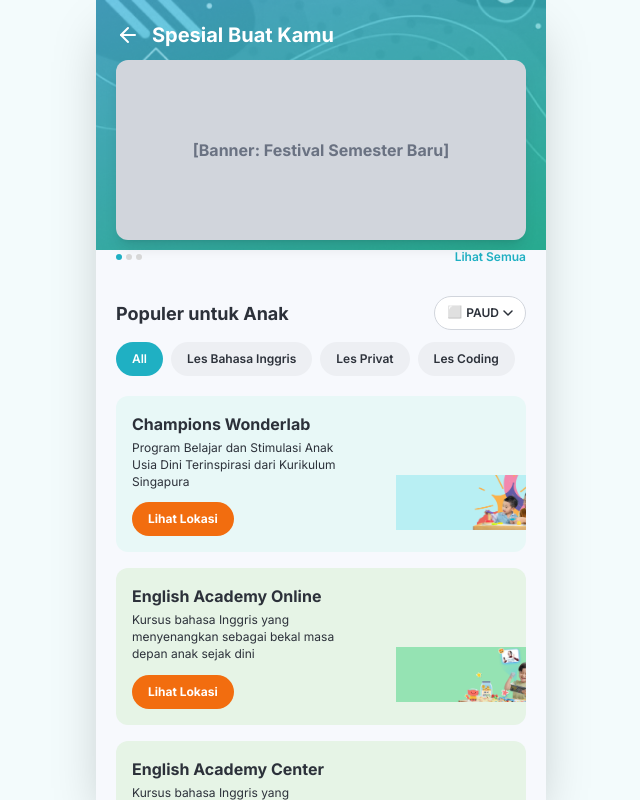
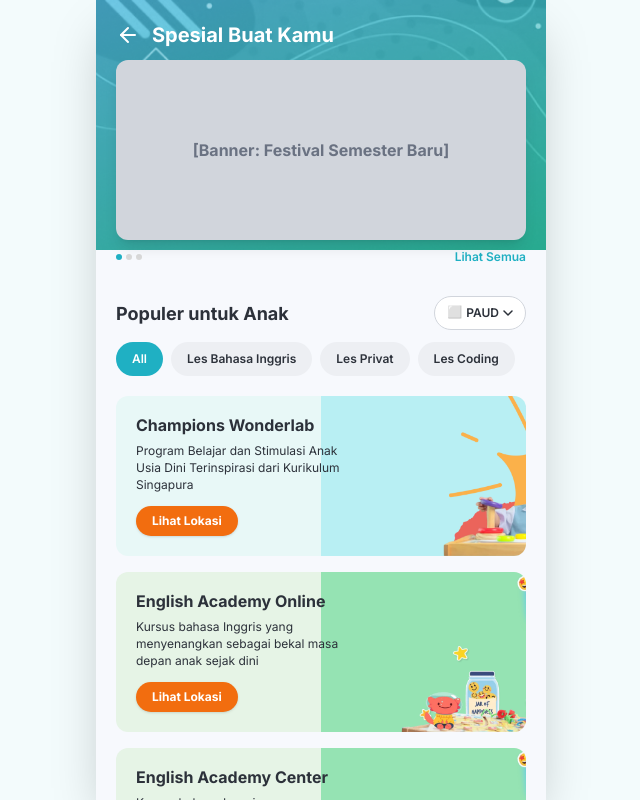
Before and after one commit to hhidro29/parent-app, a Next.js app in the folder apps/web/: page /discovery in a window 1280 px wide. Shown: the whole page, without its empty margins (319-959 px from the left). Built offline with nearby package versions, Linux system fonts and the light colour scheme.

Commit message:
fix: update discovery page card layout to match design

```diff
--- a/apps/web/src/app/discovery/page.tsx
+++ b/apps/web/src/app/discovery/page.tsx
@@ -120,19 +120,26 @@ export default function DiscoveryPage() {
                     {/* Program List */}
                     <div className="flex flex-col gap-[16px] mt-[10px]">
                         {PROGRAMS.map(program => (
-                            <div key={program.id} className={`${program.color} rounded-[12px] p-[16px] relative overflow-hidden flex flex-col gap-[12px]`}>
+                            <div key={program.id} className={`${program.color} rounded-[12px] p-0 relative overflow-hidden flex flex-row h-[160px] cursor-pointer`}>
                                 {/* Content */}
-                                <div className="relative z-10 w-[60%]">
-                                    <h3 className="font-['Inter'] font-bold text-[16px] text-[#2C313A] mb-[4px]">{program.title}</h3>
-                                    <p className="font-['Inter'] font-normal text-[12px] text-[#2C313A] mb-[12px] leading-[1.4]">{program.description}</p>
-                                    <button className="bg-[#F26D0F] text-white text-[12px] font-bold px-[16px] py-[8px] rounded-full">
-                                        {program.cta}
-                                    </button>
+                                <div className="relative z-10 w-[60%] flex flex-col justify-center pl-[20px] pr-[10px] py-[16px]">
+                                    <h3 className="font-['Inter'] font-bold text-[16px] text-[#2C313A] leading-[1.2] mb-[8px]">{program.title}</h3>
+                                    <p className="font-['Inter'] font-normal text-[12px] text-[#2C313A] leading-[1.4] mb-[12px] line-clamp-3">{program.description}</p>
+                                    <div>
+                                        <button className="bg-[#F26D0F] text-white text-[12px] font-bold px-[16px] py-[6px] rounded-full shadow-sm hover:bg-[#d96010] transition-colors">
+                                            {program.cta}
+                                        </button>
+                                    </div>
                                 </div>
 
                                 {/* Image/Illustration */}
-                                <div className="absolute right-[-10px] bottom-0 w-[140px] h-[100px] rounded-tl-[20px] overflow-hidden">
-                                    <Image src={program.image} alt={program.title} fill className="object-contain" />
+                                <div className="absolute right-0 top-0 h-full w-[50%]">
+                                    <Image
+                                        src={program.image}
+                                        alt={program.title}
+                                        fill
+                                        className="object-cover object-center"
+                                    />
                                 </div>
                             </div>
                         ))}
```
